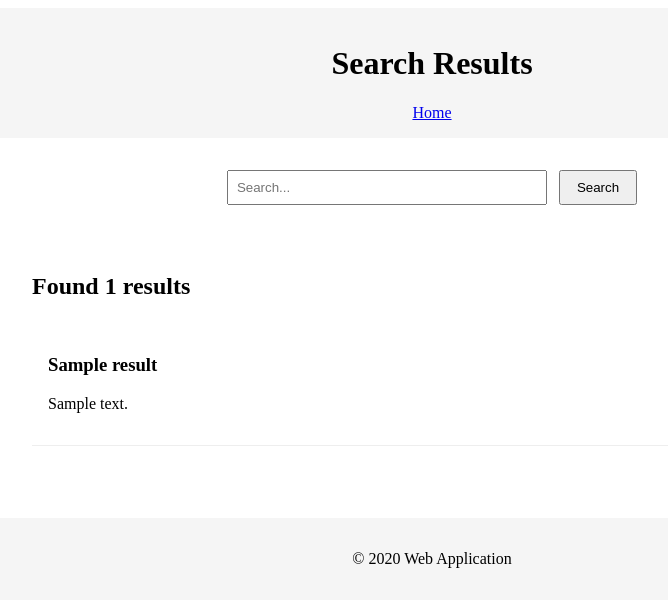
After one commit to cadeath/web-app, a Flask app: template templates/results.html in a window 1280 px wide. The commit adds this page. Shown: the top 607 px of the page, without its empty margins (208-876 px from the left). Run offline with Flask 3, Linux system fonts and the light colour scheme; the template is opened without the code that fills it: most values are stand-ins (such as "Sample title", 1, 10 or a date in 2020).

Commit message:
adding search

```diff
--- /dev/null
+++ b/config.py
@@ -0,0 +1 @@
+SITE_TITLE="Web Application"
--- /dev/null
+++ b/controllers/search.py
@@ -0,0 +1,30 @@
+from flask import Blueprint, render_template, request
+from datetime import datetime
+from config import SITE_TITLE
+
+search_bp = Blueprint('search', __name__)
+
+page_title = "Search"
+page_title = " - " + page_title if page_title else ""
+
+@search_bp.route("/search")
+def search():
+    page_title = "Search"
+    return render_template('search.html', title=page_title)
+
+@search_bp.route("/search/results", methods=["GET"])
+def search_results():
+    query = request.args.get('q', '')
+
+    results = []
+    if query:
+        # Add your search implementation here
+        pass
+
+    return render_template(
+        'search.html',
+        title=page_title,
+        query=query,
+        results=results,
+        year=datetime.now().year
+    )
--- a/main.py
+++ b/main.py
@@ -1,8 +1,9 @@
 from flask import Flask, redirect, url_for, send_from_directory, render_template
+from controllers.search import search_bp
+from config import SITE_TITLE
 
 app = Flask(__name__)
-
-title = "Web Application"
+app.register_blueprint(search_bp, url_prefix='/search')
 
 @app.route('/favicon.ico')
 def favicon():
@@ -14,11 +15,11 @@ def serve_static(filename):
 
 @app.route('/')
 def home():
-    return render_template('index.html', title=title)
+    return render_template('index.html', title=SITE_TITLE)
 
 @app.route("/search")
 def search():
-    return render_template('search.html', title=title)
+    return render_template('search.html', title=SITE_TITLE)
 
 @app.route("/admin")
 def admin():
--- /dev/null
+++ b/static/style.css
@@ -0,0 +1,51 @@
+.search-section {
+    padding: 2rem;
+    text-align: center;
+}
+
+.search-section input[type="text"] {
+    padding: 0.5rem;
+    width: 300px;
+    margin-right: 0.5rem;
+}
+
+.search-section button {
+    padding: 0.5rem 1rem;
+    cursor: pointer;
+}
+
+.results-section {
+    max-width: 800px;
+    margin: 0 auto;
+    padding: 1rem;
+}
+
+.search-results {
+    list-style: none;
+    padding: 0;
+}
+
+.result-item {
+    margin-bottom: 1.5rem;
+    padding: 1rem;
+    border-bottom: 1px solid #eee;
+}
+
+.no-results {
+    text-align: center;
+    color: #666;
+    padding: 2rem;
+}
+
+header {
+    background: #f5f5f5;
+    padding: 1rem;
+    text-align: center;
+}
+
+footer {
+    text-align: center;
+    padding: 1rem;
+    margin-top: 2rem;
+    background: #f5f5f5;
+}
--- /dev/null
+++ b/templates/results.html
@@ -0,0 +1,46 @@
+<!DOCTYPE html>
+<html lang="en">
+<head>
+    <meta charset="UTF-8">
+    <meta name="viewport" content="width=device-width, initial-scale=1.0">
+    <title>{{ title }}</title>
+    <link rel="stylesheet" href="{{ url_for('serve_static', filename='style.css') }}">
+</head>
+<body>
+    <header>
+        <h1>Search Results</h1>
+        <nav>
+            <a href="{{ url_for('home') }}">Home</a>
+        </nav>
+    </header>
+
+    <main>
+        <section class="search-section">
+            <form action="{{ url_for('search.search') }}" method="GET">
+                <input type="text" name="q" placeholder="Search..." value="{{ query if query else '' }}">
+                <button type="submit">Search</button>
+            </form>
+        </section>
+
+        <section class="results-section">
+            {% if results %}
+                <h2>Found {{ results|length }} results</h2>
+                <ul class="search-results">
+                    {% for result in results %}
+                    <li class="result-item">
+                        <h3>{{ result.title }}</h3>
+                        <p>{{ result.description }}</p>
+                    </li>
+                    {% endfor %}
+                </ul>
+            {% else %}
+                <p class="no-results">No results found</p>
+            {% endif %}
+        </section>
+    </main>
+
+    <footer>
+        <p>&copy; {{ year }} Web Application</p>
+    </footer>
+</body>
+</html>
--- a/templates/search.html
+++ b/templates/search.html
@@ -75,7 +75,7 @@
                 <h1 class="display-4 mb-4 text-center">Welcome to this search bar</h1>
             </div>
             <div class="search-box">
-                <form action="/search" method="GET">
+                <form action="/search/results" method="GET">
                     <div class="input-group mb-3">
                         <input type="text" class="form-control search-input" name="q" placeholder="Feeling lucky?" aria-label="Search">
                         <button class="btn btn-outline-secondary search-input" type="submit">
```
Also changed, not shown: controllers/__init__.py (added).
